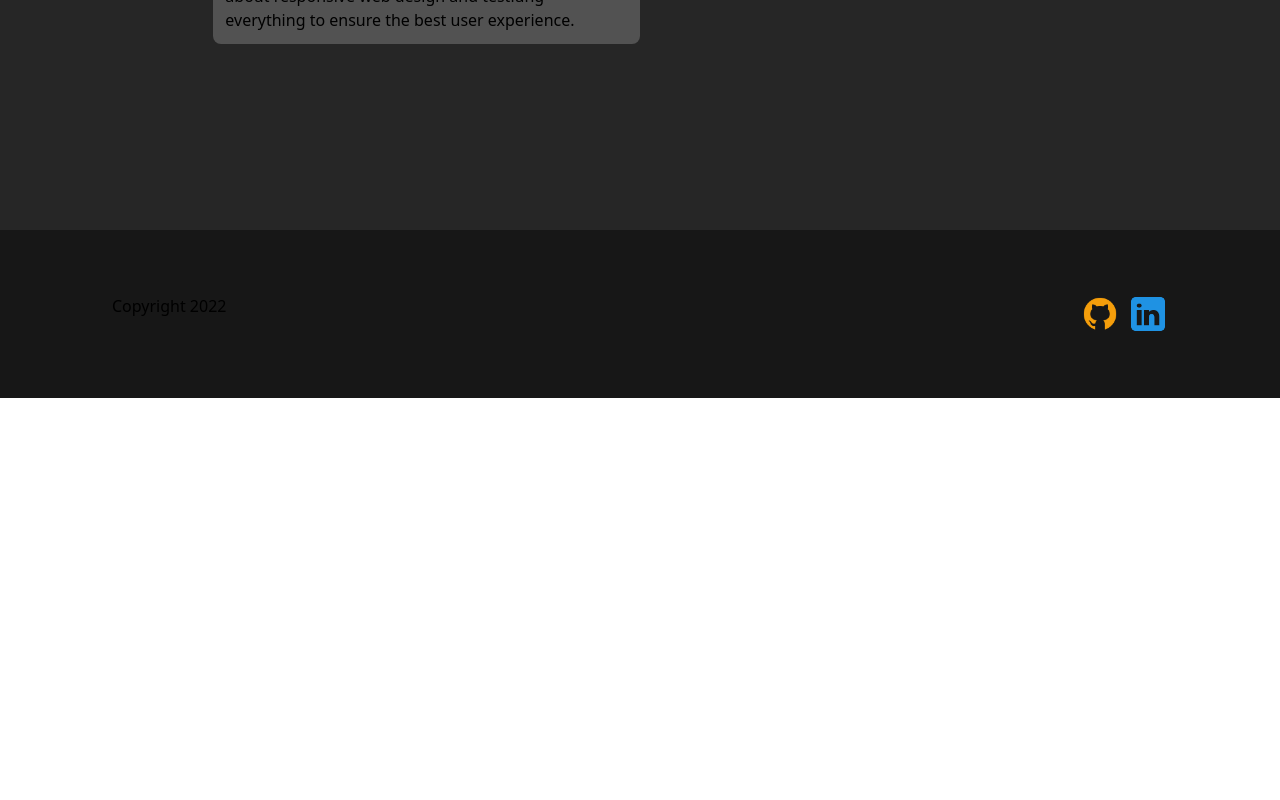
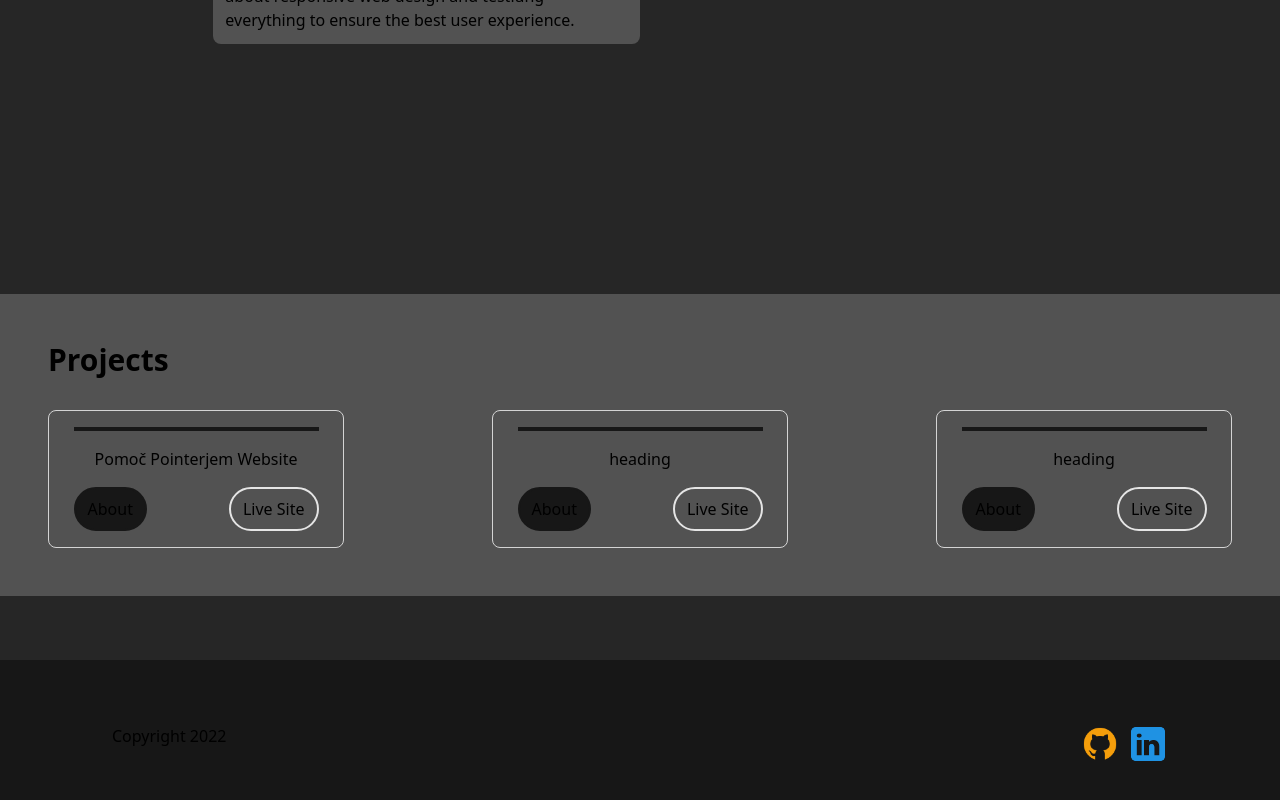
Before and after one commit to TjasaZil/portfolio, a Vue app: page / in a window 1280 px wide. Shown: the part 634-1434 px from the top of the page. Before the commit the page ends 1032 px from the top, so only its background shows below. Built offline with nearby package versions, Linux system fonts and the light colour scheme.

Commit message:
.projects component

```diff
--- a/src/App.vue
+++ b/src/App.vue
@@ -1,7 +1,8 @@
 <template>
-  <section class="bg-neutral-800">
+  <section class="bg-neutral-800 overflow-x-hidden">
     <NavbarComponent />
     <HeroComponent />
+    <ProjectsComponent />
     <FooterComponent />
   </section>
 </template>
@@ -11,10 +12,16 @@ import { defineComponent } from "vue";
 import HeroComponent from "@/components/Hero/HeroComponent.vue";
 import FooterComponent from "./components/Shared/FooterComponent.vue";
 import NavbarComponent from "./components/Shared/NavbarComponent.vue";
+import ProjectsComponent from "./components/Projects/ProjectsComponent.vue";
 
 export default defineComponent({
   name: "App",
-  components: { HeroComponent, FooterComponent, NavbarComponent },
+  components: {
+    HeroComponent,
+    FooterComponent,
+    NavbarComponent,
+    ProjectsComponent,
+  },
 });
 </script>
 
--- /dev/null
+++ b/src/components/Projects/AboutProjects.vue
@@ -0,0 +1,20 @@
+<template>
+  <section class="pt-32 p-6 z-50">
+    <article class="bg-neutral-700 mx-auto w-11/12 max-w-7xl rounded-lg p-6">
+      <h2 class="text-xl lg:text-3xl font-bold">My Projects</h2>
+      <p class="mt-6">
+        I work mainly on frontend projects with small businesses and nonprofit
+        organizations.
+      </p>
+    </article>
+  </section>
+</template>
+
+<script lang="ts">
+import { defineComponent } from "vue";
+export default defineComponent({
+  name: "AboutProjects",
+});
+</script>
+
+<style></style>
--- /dev/null
+++ b/src/components/Projects/ContainerComponent.vue
@@ -0,0 +1,38 @@
+<template>
+  <section>
+    <div
+      class="border border-solid rounded-lg border-neutral-300 min-w-[250px]"
+    >
+      <hr
+        class="w-10/12 mx-auto bg-neutral-900 border-2 border-solid border-neutral-900 mt-4"
+      />
+      <div class="flex flex-col">
+        <h3 class="text-center p-4">{{ heading }}</h3>
+        <div class="flex justify-between w-10/12 mx-auto mb-4">
+          <ButtonComponent text="About" /><ButtonComponent
+            text="Live Site"
+            type="secondary"
+          />
+        </div>
+      </div>
+    </div>
+  </section>
+</template>
+
+<script lang="ts">
+import { defineComponent } from "vue";
+
+import ButtonComponent from "../Shared/ButtonComponent.vue";
+export default defineComponent({
+  name: "ContainerComponent",
+  components: { ButtonComponent },
+  props: {
+    heading: {
+      type: String,
+      required: true,
+    },
+  },
+});
+</script>
+
+<style></style>
--- /dev/null
+++ b/src/components/Projects/ProjectsComponent.vue
@@ -0,0 +1,36 @@
+<template>
+  <section class="w-full mx-auto flex flex-col mt-32 bg-neutral-600 p-12">
+    <section class="w-full mx-auto max-w-7xl">
+      <div
+        class="flex flex-row justify-between items-center mx-auto text-center lg:text-left"
+      >
+        <h2 class="text-xl lg:text-3xl font-bold">Projects</h2>
+      </div>
+      <div
+        class="flex flex-row flex-wrap w-full justify-between mx-auto lg:space-x-3"
+      >
+        <ContainerComponent
+          heading="Pomoč Pointerjem Website"
+          class="container"
+        />
+        <ContainerComponent heading="heading" class="container" />
+        <ContainerComponent heading="heading" class="container" />
+      </div>
+    </section>
+  </section>
+</template>
+
+<script lang="ts">
+import { defineComponent } from "vue";
+import ContainerComponent from "./ContainerComponent.vue";
+export default defineComponent({
+  name: "ProjectsComponent",
+  components: { ContainerComponent },
+});
+</script>
+
+<style scoped>
+.container {
+  @apply mt-8 w-full sm:w-1/4;
+}
+</style>
--- /dev/null
+++ b/src/components/Shared/ButtonComponent.vue
@@ -0,0 +1,40 @@
+<template>
+  <button :class="buttonClass">{{ text }}</button>
+</template>
+
+<script lang="ts">
+import { defineComponent } from "vue";
+export default defineComponent({
+  name: "Button",
+  props: {
+    text: {
+      type: String,
+      required: true,
+    },
+    type: {
+      type: String,
+      required: false,
+      default: "primary",
+    },
+  },
+  computed: {
+    buttonClass() {
+      return {
+        [this.type]: true,
+      };
+    },
+  },
+});
+</script>
+
+<style scoped>
+button {
+  @apply border-solid border-2 px-2 py-1 xl:px-3 xl:py-2   rounded-full hover:cursor-pointer;
+}
+.primary {
+  @apply bg-neutral-900 hover:bg-transparent  border-neutral-900 hover:border-neutral-200;
+}
+.secondary {
+  @apply hover:bg-neutral-900 border-neutral-200 hover:border-neutral-900;
+}
+</style>
```
Also changed, not shown: src/components/Hero/HeroComponent.vue (+0 -9 lines).
